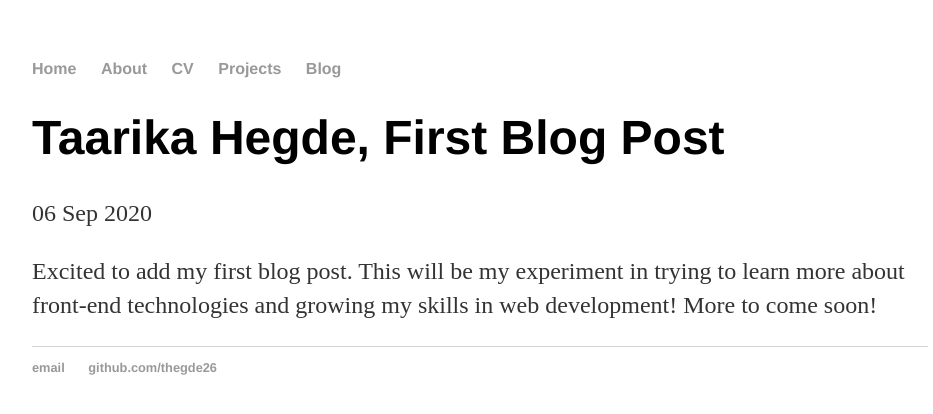
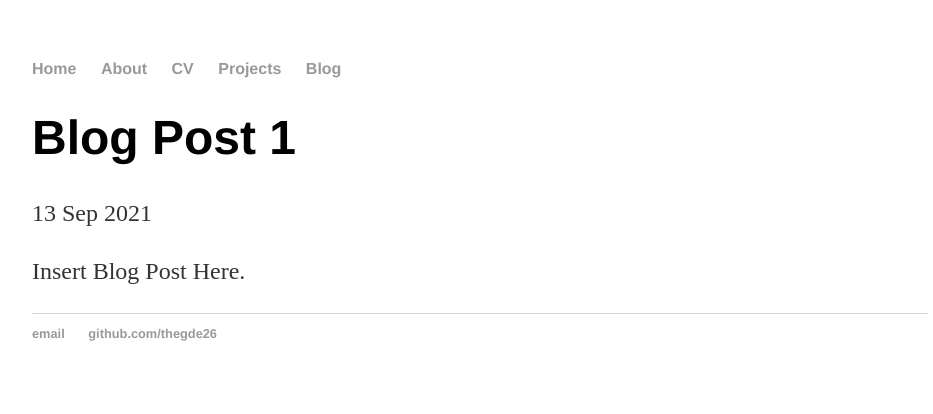
Before and after one commit to thegde26/thegde26.github.io, a Jekyll site: the page built from _posts/2020-09-06-taarika-hegde-first-post.md, in a window 1280 px wide. Shown: the top 414 px of the page, without its empty margins (160-1093 px from the left). Built offline with Jekyll 4.4.1, drawn with Linux system fonts in a browser that asks for light colours.

Commit message:
Update 2020-09-06-taarika-hegde-first-post.md

```diff
--- a/_posts/2020-09-06-taarika-hegde-first-post.md
+++ b/_posts/2020-09-06-taarika-hegde-first-post.md
@@ -1,9 +1,7 @@
 ---
 layout: post
-title: "Taarika Hegde, First Blog Post"
-date: 2020-09-06
+title: "Blog Post 1"
+date: 2021-09-13
 ---
 
-Excited to add my first blog post.
-This will be my experiment in trying to learn more about front-end technologies and growing my skills in web development!
-More to come soon!
+Insert Blog Post Here.
```
